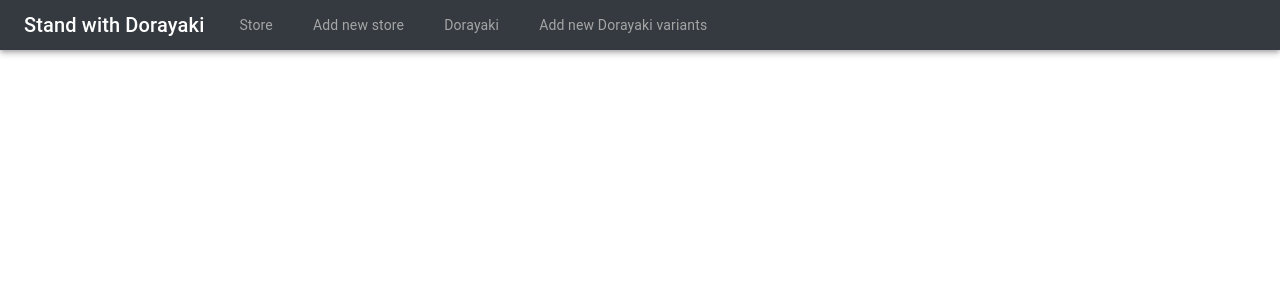
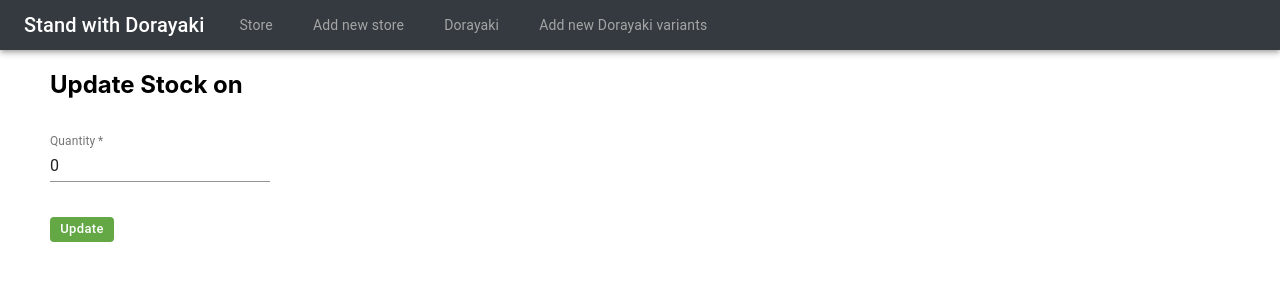
Before and after one commit to afiffahreza/dorayaki-frontend, a React (Vite) app: page /updatestock/1 in a window 1280 px wide. Shown: the top 300 px of the page. Built offline with nearby package versions, Linux system fonts and the light colour scheme; no server answers.

Commit message:
Stock update bisa ayyy

```diff
--- a/src/App.jsx
+++ b/src/App.jsx
@@ -6,10 +6,12 @@ import { styles } from "./css-common"
 import AddToko from "./components/add-toko.component";
 import AddDorayaki from "./components/add-dorayaki.component";
 import AddStock from "./components/add-stock.component";
+import StockUpdate from "./components/stock-update.component";
 import Toko from "./components/toko.component";
 import Stock from "./components/stock.component";
 import TokoList from "./components/toko-list.component";
 import DorayakiList from "./components/dorayaki-list.component";
+import Deleted from "./components/deleted.component";
 
 import { AppBar, Toolbar, Typography, withStyles } from '@material-ui/core';
 
@@ -52,9 +54,11 @@ class App extends Component {
                 <Route exact path="/add" component={AddToko} />
                 <Route exact path="/dorayaki" component={DorayakiList} />
                 <Route exact path="/newdorayaki" component={AddDorayaki} />
+                <Route exact path="/deleted" component={Deleted} />
                 <Route path="/toko/:id" component={Toko} />
                 <Route path="/stock/:id" component={Stock} />
                 <Route path="/addstock/:id" component={AddStock} />
+                <Route path="/updatestock/:id" component={StockUpdate} />
             </Switch>
         </div>
         )
--- /dev/null
+++ b/src/components/deleted.component.jsx
@@ -0,0 +1,20 @@
+import React, { Component } from "react";
+import { withStyles } from "@material-ui/core";
+import { styles } from "../css-common"
+
+class Deleted extends Component {
+    constructor(props) {
+        super(props);
+    }
+
+    render() {
+        const { classes } = this.props
+        return (
+            <div className={classes.delete}>
+                <h4>Stock successfully deleted!</h4>
+            </div>
+        );
+    }
+}
+
+export default withStyles(styles)(Deleted)
--- /dev/null
+++ b/src/components/stock-update.component.jsx
@@ -0,0 +1,180 @@
+import React, { Component } from "react";
+import StockDataService from "../services/stock.service";
+import DorayakiDataService from "../services/dorayaki.service";
+import TokoDataService from "../services/toko.service";
+
+import { styles } from "../css-common"
+import { TextField, Button, withStyles, Grid } from "@material-ui/core";
+
+class StockUpdate extends Component {
+    constructor(props) {
+        super(props);
+        this.onChangeQuantity = this.onChangeQuantity.bind(this);
+        this.getStock = this.getStock.bind(this);
+        this.getDorayakis = this.getDorayakis.bind(this);
+        this.getTokos = this.getTokos.bind(this);
+        this.updateStock = this.updateStock.bind(this);
+        this.deleteStock = this.deleteStock.bind(this);
+
+        this.state = {
+            stocks: [],
+            tokos: [],
+            dorayakis: [],
+            currentStock: {
+                id: 0,
+                tokoid: 0,
+                dorayakiid: 0,
+                quantity: 0
+            },
+            message: ""
+        };
+    }
+
+    componentDidMount() {
+        this.getStock(this.props.match.params.id)
+        this.getDorayakis()
+        this.getTokos()
+    }
+
+    onChangeQuantity(e) {
+        const quantity = parseInt(e.target.value)
+
+        this.setState(function (prevState) {
+            return {
+                currentStock: {
+                    ...prevState.currentStock,
+                    quantity: quantity
+                }
+            };
+        });
+    }
+
+    getStock(id) {
+        StockDataService.getAll()
+            .then(response => {
+                this.setState({
+                    stocks: response.data.data
+                });
+                this.state.stocks.map((stock) => {
+                    if (stock.id == id) {
+                        this.setState({
+                            currentStock: stock
+                        })
+                    }
+                })
+                console.log(response.data);
+            })
+            .catch(e => {
+                console.log(e);
+            });
+    }
+
+    getDorayakis(){
+        DorayakiDataService.getAll()
+            .then(response => {
+                this.setState({
+                    dorayakis: response.data.data
+                });
+                console.log(response.data)
+            })
+            .catch(e => {
+                console.log(e);
+            });
+    }
+
+    getTokos(){
+        TokoDataService.getAll()
+            .then(response => {
+                this.setState({
+                    tokos: response.data.data
+                });
+                console.log(response.data)
+            })
+            .catch(e => {
+                console.log(e);
+            });
+    }
+
+    getTokoName(id){
+        var name = ""
+        this.state.tokos.forEach((toko) => {
+            if (toko.id == id) name = toko.nama
+        })
+        return name
+    }
+
+    getDorayakiRasa(id){
+        var rasa = ""
+        this.state.dorayakis.forEach((dorayaki) => {
+            if (dorayaki.id == id) rasa = dorayaki.rasa
+        })
+        return rasa
+    }
+
+    deleteStock() {
+        StockDataService.delete(this.state.currentStock.id)
+            .then(response => {
+                console.log(response.data);
+                this.props.history.push('/deleted')
+            })
+            .catch(e => {
+                console.log(e);
+            });
+    }
+
+    updateStock() {
+        if (this.state.currentStock.quantity==0) this.deleteStock()
+        else {
+            StockDataService.update(
+                this.state.currentStock.id,
+                this.state.currentStock
+            )
+                .then(response => {
+                    console.log(response.data);
+                    this.setState({
+                        message: "The stock was updated successfully!"
+                    });
+                })
+                .catch(e => {
+                    console.log(e);
+                });
+        }
+    }
+
+    render() {
+        const { currentStock } = this.state;
+        const { classes } = this.props
+
+        return (
+            <div>
+                <div className={classes.form}>
+                    <h2>Update Stock {this.getDorayakiRasa(currentStock.dorayakiid)} on {this.getTokoName(currentStock.tokoid)}</h2>
+                    <form>
+                        <div>
+                            <TextField
+                                className={classes.textField}
+                                label="Quantity"
+                                name="quantity"
+                                value={currentStock.quantity}
+                                onChange={this.onChangeQuantity}
+                                required
+                            />
+                        </div>
+                    </form>
+                    <div className={classes.buttonWrapper}>
+                        <Button
+                            type="submit"
+                            className={`${classes.update} ${classes.button}`}
+                            onClick={this.updateStock}
+                        >
+                            Update
+                        </Button>
+                    </div>
+                    <p>{this.state.message}</p>
+                </div>
+            </div>
+        );
+    }
+}
+
+export default withStyles(styles)(StockUpdate)
--- a/src/components/stock.component.jsx
+++ b/src/components/stock.component.jsx
@@ -110,6 +110,12 @@ class Stock extends Component {
                                     </label>{" "}
                                     {currentStock.quantity}
                                 </div>
+                                <Link
+                                    to={"/updatestock/" + this.state.currentStock.id}
+                                    className={classes.addvariant}
+                                >
+                                    Update Stock
+                                </Link>
                             </div>
                         ) : (
                             <div>
--- a/src/components/toko.component.jsx
+++ b/src/components/toko.component.jsx
@@ -27,7 +27,7 @@ class Toko extends Component {
         };
     }
 
-   componentDidMount() {
+    componentDidMount() {
         this.getToko(this.props.match.params.id);
     }
 
--- a/src/css-common.jsx
+++ b/src/css-common.jsx
@@ -29,6 +29,9 @@ export const styles = {
         marginTop: "15px"
     },
     detail: {
+        margin: "5px 0"
+    },
+    delete: {
         margin: "5px 0"
     },
     edit: {
```
